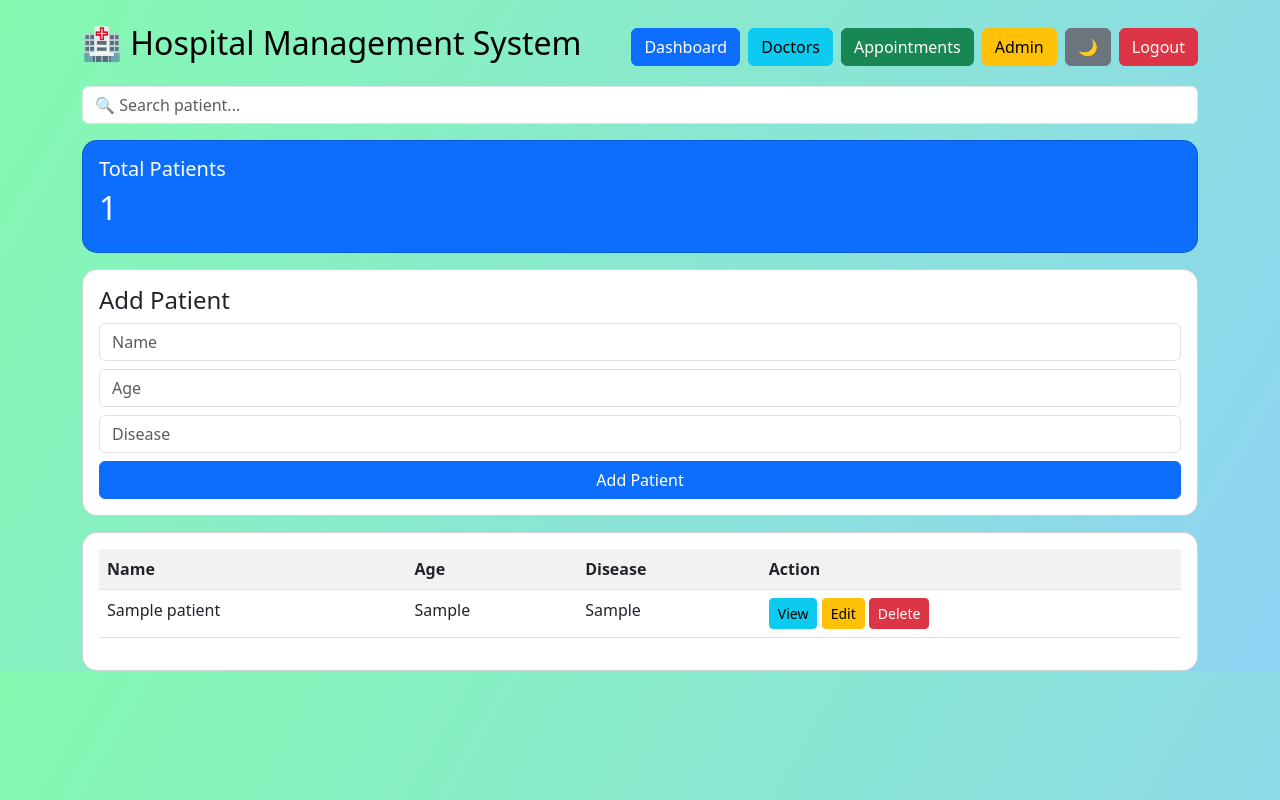
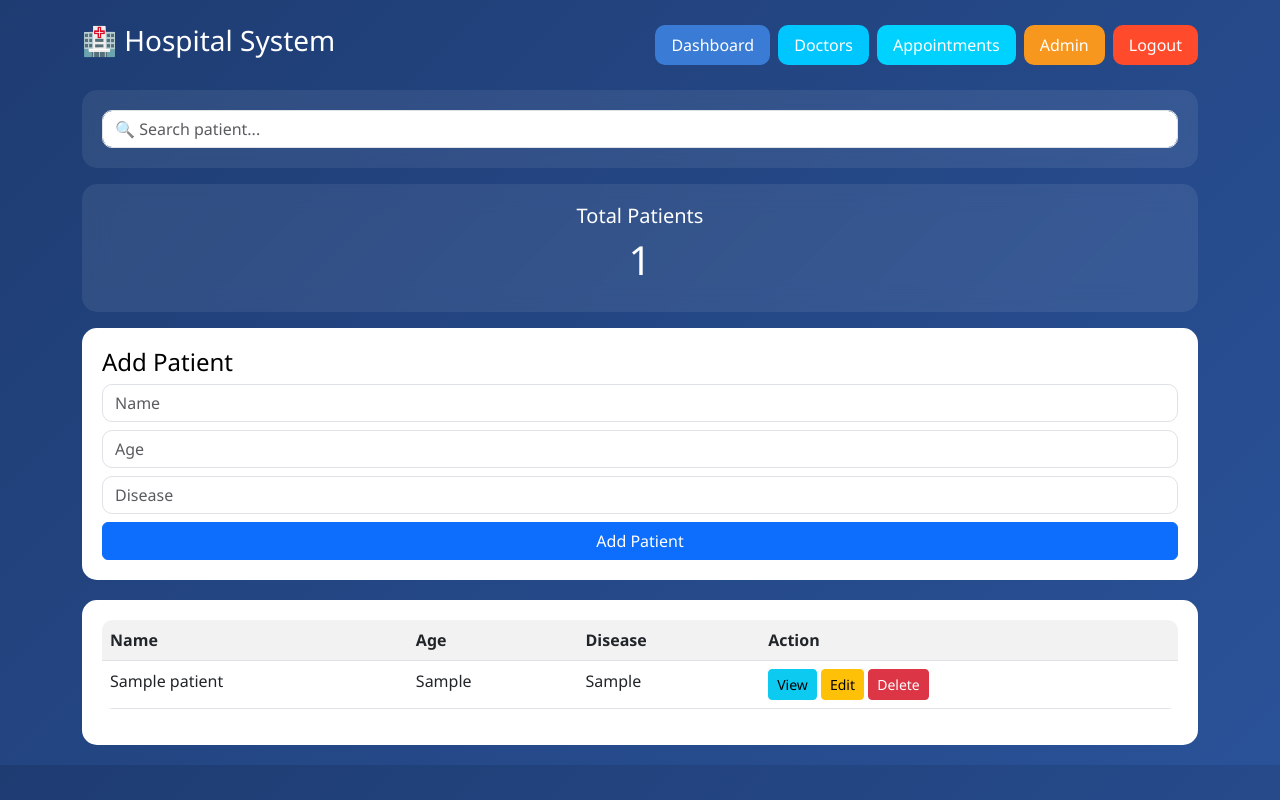
Before and after one commit to chibraheem776-sketch/Repository-name-hospital-system-Public-select-this-, a Flask app: page /dashboard in a window 1280 px wide. Run offline with Flask 3, Linux system fonts and the light colour scheme; the visitor is signed in with stand-in values (Sample User, id 1); tables that the repository leaves empty hold one stand-in row (values such as "Sample post").

Commit message:
UI upgraded premium

```diff
--- a/templates/index.html
+++ b/templates/index.html
@@ -7,106 +7,121 @@
 
 <style>
 
+/* BACKGROUND */
 body {
-    transition: 0.4s;
-}
-
-/* LIGHT MODE */
-.light-mode {
-    background: linear-gradient(120deg, #84fab0, #8fd3f4);
-    color: black;
-}
-
-/* DARK MODE */
-.dark-mode {
-    background: #121212;
+    background: linear-gradient(135deg, #1e3c72, #2a5298);
+    font-family: 'Segoe UI', sans-serif;
     color: white;
 }
 
-.dark-mode .card {
-    background: #1e1e1e;
-    color: white;
-}
-
-.card {
+/* GLASS EFFECT */
+.glass {
+    background: rgba(255,255,255,0.08);
+    backdrop-filter: blur(12px);
     border-radius: 15px;
-    animation: fadeIn 0.8s ease-in-out;
-}
-
-@keyframes fadeIn {
-    from {opacity: 0; transform: translateY(20px);}
-    to {opacity: 1;}
-}
-
-.btn:hover {
-    transform: scale(1.05);
-    transition: 0.3s;
+    padding: 20px;
 }
 
 /* NAVBAR */
 .navbar-custom {
-    background: rgba(0,0,0,0.2);
-    padding: 10px;
-    border-radius: 10px;
+    display: flex;
+    justify-content: space-between;
+    align-items: center;
 }
 
-.toggle-btn {
-    cursor: pointer;
+/* BUTTONS */
+.btn-premium {
+    border: none;
+    padding: 8px 16px;
+    border-radius: 10px;
+    font-weight: 500;
+    transition: 0.3s;
+}
+
+.btn-premium:hover {
+    transform: translateY(-2px);
+    opacity: 0.9;
+}
+
+.btn-dashboard { background: #3a7bd5; color: white; }
+.btn-doctors { background: #00c6ff; color: white; }
+.btn-appointments { background: #00d2ff; color: white; }
+.btn-admin { background: #f7971e; color: white; }
+.btn-logout { background: #ff4b2b; color: white; }
+
+/* CARD */
+.card-custom {
+    background: white;
+    color: black;
+    border-radius: 15px;
+    padding: 20px;
+    margin-bottom: 20px;
+}
+
+/* INPUT */
+input {
+    border-radius: 10px !important;
+}
+
+/* TABLE */
+.table {
+    background: white;
+    border-radius: 10px;
+    overflow: hidden;
 }
 
 </style>
 
 </head>
 
-<body class="light-mode" id="body">
+<body>
 
 <div class="container mt-4">
 
-<!-- HEADER + NAVBAR -->
-<div class="d-flex justify-content-between align-items-center mb-3">
+<!-- NAVBAR -->
+<div class="navbar-custom mb-4">
 
-<h2>🏥 Hospital Management System</h2>
+<h3>🏥 Hospital System</h3>
 
 <div class="d-flex gap-2">
+<a href="/dashboard" class="btn btn-premium btn-dashboard">Dashboard</a>
+<a href="/doctors" class="btn btn-premium btn-doctors">Doctors</a>
+<a href="/appointments" class="btn btn-premium btn-appointments">Appointments</a>
+<a href="/admin" class="btn btn-premium btn-admin">Admin</a>
+<a href="/logout" class="btn btn-premium btn-logout">Logout</a>
+</div>
 
-<a href="/dashboard" class="btn btn-primary">Dashboard</a>
-<a href="/doctors" class="btn btn-info">Doctors</a>
-<a href="/appointments" class="btn btn-success">Appointments</a>
-<a href="/admin" class="btn btn-warning">Admin</a>
-
-<button onclick="toggleMode()" class="btn btn-secondary toggle-btn">
-🌙
-</button>
-
-<a href="/logout" class="btn btn-danger">Logout</a>
-
-</div>
 </div>
 
 <!-- SEARCH -->
-<form method="GET" class="mb-3">
+<div class="glass mb-3">
+<form method="GET">
 <input name="search" placeholder="🔍 Search patient..." class="form-control">
 </form>
+</div>
 
 <!-- STATS -->
-<div class="card p-3 mb-3 bg-primary text-white">
+<div class="glass mb-3 text-center">
 <h5>Total Patients</h5>
-<h2>{{ total }}</h2>
+<h1>{{ total }}</h1>
 </div>
 
-<!-- ADD -->
-<div class="card p-3 mb-3">
+<!-- ADD PATIENT -->
+<div class="card-custom">
 <h4>Add Patient</h4>
+
 <form action="/add" method="POST">
 <input name="name" class="form-control mb-2" placeholder="Name" required>
 <input name="age" class="form-control mb-2" placeholder="Age" required>
 <input name="disease" class="form-control mb-2" placeholder="Disease" required>
+
 <button class="btn btn-primary w-100">Add Patient</button>
 </form>
 </div>
 
 <!-- TABLE -->
-<div class="card p-3">
+<div class="card-custom">
+
 <table class="table table-striped">
 <tr>
 <th>Name</th>
@@ -129,34 +144,10 @@ body {
 {% endfor %}
 
 </table>
+
 </div>
 
 </div>
 
-<!-- JS -->
-<script>
-function toggleMode() {
-    let body = document.getElementById("body");
-
-    if (body.classList.contains("light-mode")) {
-        body.classList.remove("light-mode");
-        body.classList.add("dark-mode");
-        localStorage.setItem("mode", "dark");
-    } else {
-        body.classList.remove("dark-mode");
-        body.classList.add("light-mode");
-        localStorage.setItem("mode", "light");
-    }
-}
-
-window.onload = function() {
-    let mode = localStorage.getItem("mode");
-    if (mode === "dark") {
-        document.getElementById("body").classList.remove("light-mode");
-        document.getElementById("body").classList.add("dark-mode");
-    }
-}
-</script>
-
 </body>
 </html>
```
